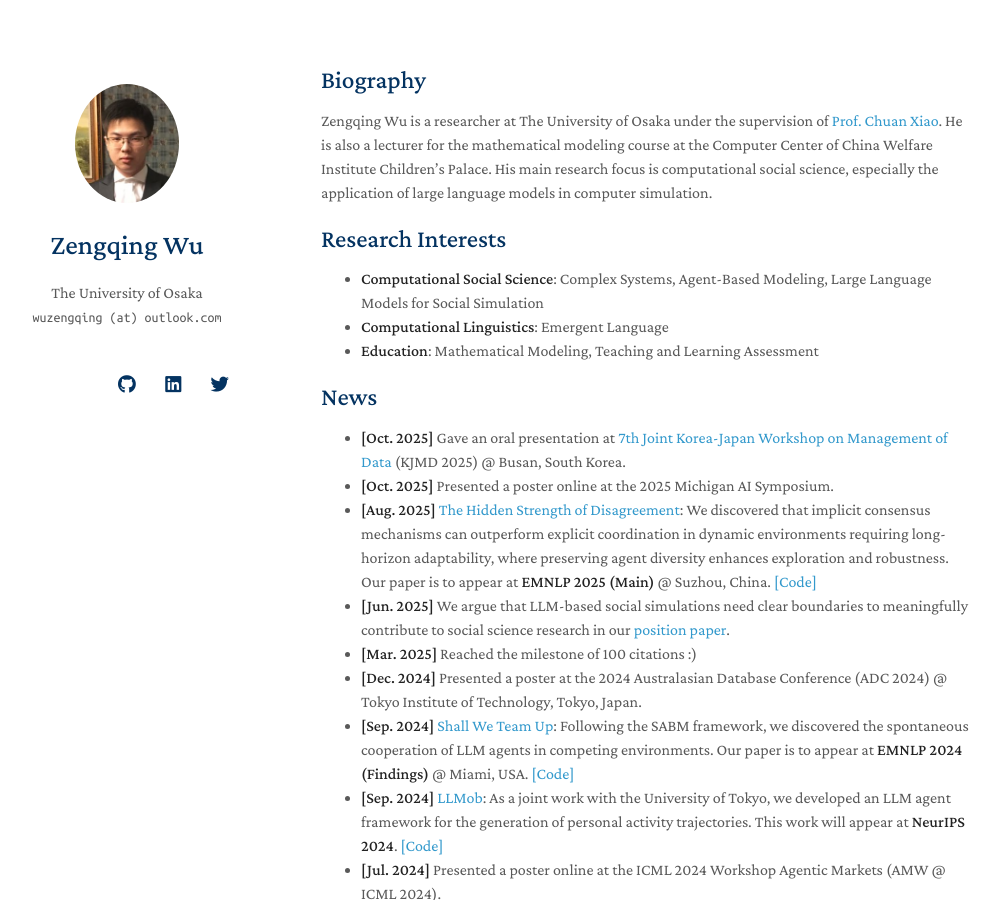
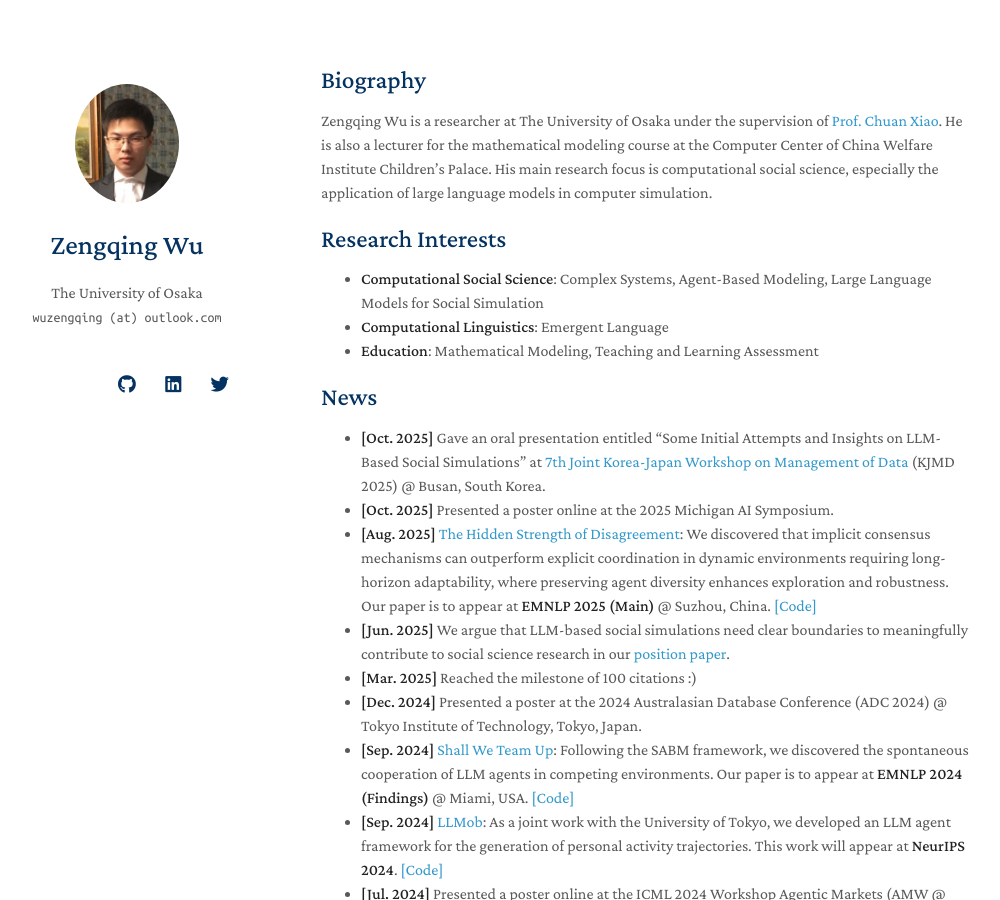
Before and after one commit to wuzengqing001225/wuzengqing001225.github.io, a Jekyll site: the page built from index.md, in a window 1280 px wide and 900 px high. Shown: the whole window, without its empty margins (149-1149 px from the left). Built offline with Jekyll 4.4.1, drawn with Linux system fonts in a browser that asks for light colours; nearby versions of some CDN libraries; a style sheet for code colours, icons or effects is not loaded; our own code applies the rules of GitHub Pages for plain Markdown files.

Commit message:
Update index.md

```diff
--- a/index.md
+++ b/index.md
@@ -16,7 +16,7 @@ Zengqing Wu is a researcher at The University of Osaka under the supervision of
 
 ## News
 
-- **[Oct. 2025]** Gave an oral presentation at [7th Joint Korea-Japan Workshop on Management of Data](https://joohyung00.github.io/kjmd2025/) (KJMD 2025) @ Busan, South Korea.
+- **[Oct. 2025]** Gave an oral presentation entitled "Some Initial Attempts and Insights on LLM-Based Social Simulations" at [7th Joint Korea-Japan Workshop on Management of Data](https://joohyung00.github.io/kjmd2025/) (KJMD 2025) @ Busan, South Korea.
 - **[Oct. 2025]** Presented a poster online at the 2025 Michigan AI Symposium.
 - **[Aug. 2025]** [The Hidden Strength of Disagreement](https://arxiv.org/abs/2502.16565): We discovered that implicit consensus mechanisms can outperform explicit coordination in dynamic environments requiring long-horizon adaptability, where preserving agent diversity enhances exploration and robustness. Our paper is to appear at **EMNLP 2025 (Main)** @ Suzhou, China. [[Code]](https://github.com/wuzengqing001225/ConsensusDiversityTradeoffMAS)
 - **[Jun. 2025]** We argue that LLM-based social simulations need clear boundaries to meaningfully contribute to social science research in our [position paper](https://arxiv.org/abs/2506.19806).
```
